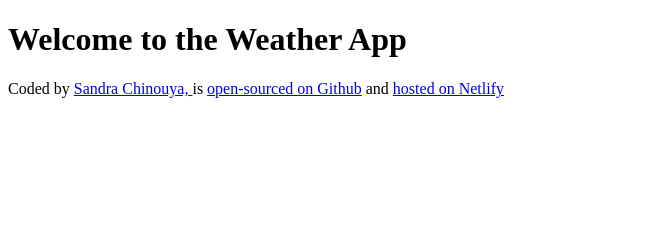
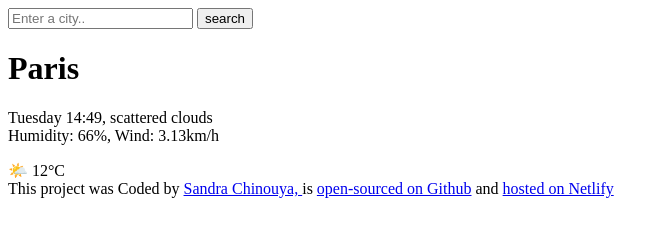
Before and after one commit to Sandrac01/weather-project, a plain HTML site: page index.html in a window 1280 px wide. Shown: the whole page, without its empty margins (0-669 px from the left). Drawn offline with Linux system fonts and the light colour scheme.

Commit message:
added the html to the project

```diff
--- a/index.html
+++ b/index.html
@@ -6,9 +6,25 @@
     <title>Document</title>
   </head>
   <body>
-    <h1>Welcome to the Weather App</h1>
+    <header>
+      <form>
+        <input type="search" placeholder="Enter a city.." required />
+        <input type="submit" value="search" />
+      </form>
+    </header>
+    <main>
+      <div>
+        <h1>Paris</h1>
+        <p>
+          Tuesday 14:49, scattered clouds
+          <br />
+          Humidity: 66%, Wind: 3.13km/h
+        </p>
+      </div>
+      <div>🌤️ 12°C</div>
+    </main>
     <footer>
-      Coded by
+      This project was Coded by
       <a href="https://github.com/Sandrac01/" target="_blank">
         Sandra Chinouya,
       </a>
```
